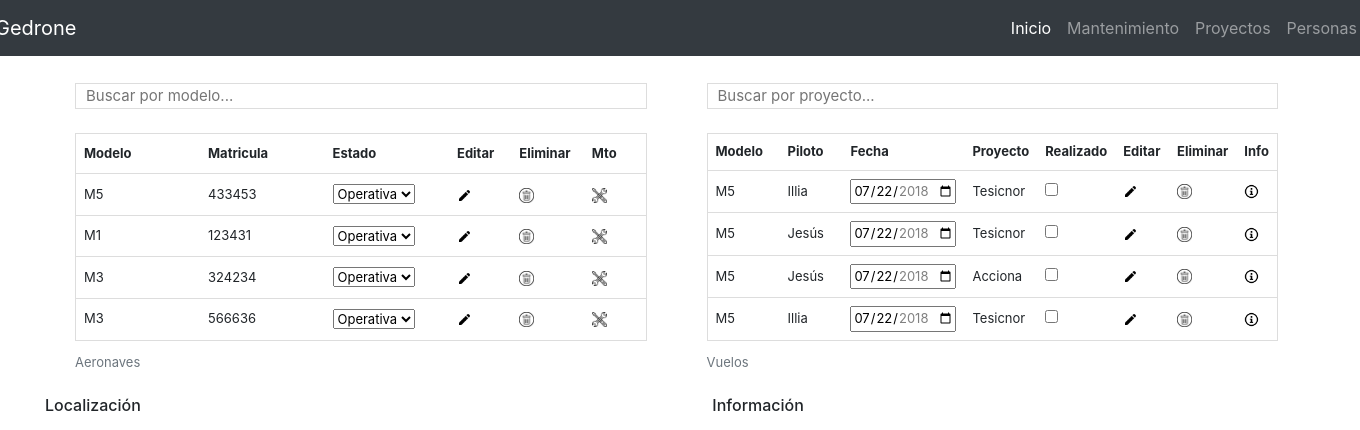
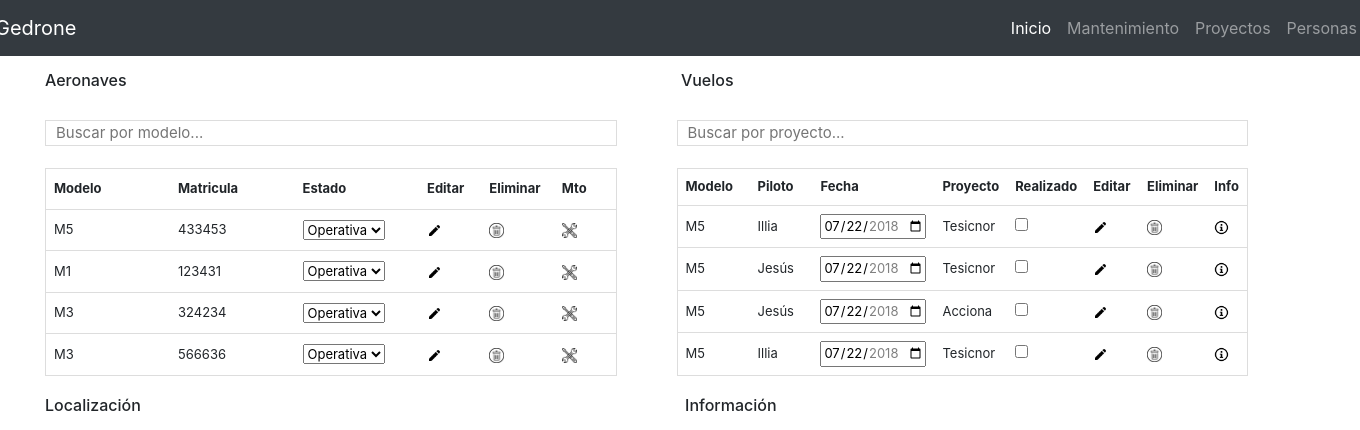
Before and after one commit to illianechesa/gedrone, a PHP site: page / in a window 1360 px wide. Shown: the top 430 px of the page. Run offline with PHP 8.4, Linux system fonts and the light colour scheme; some libraries are stand-ins or nearby versions.

Commit message:
change table title and resize some components
Signed-off-by: Illia Nechesa <nechesaillia@gmail.com>

```diff
--- a/css/style.css
+++ b/css/style.css
@@ -3,7 +3,7 @@
 }
 
 .row {
-    margin: 12px 30px /* Add some space below the input */
+    margin: 10px 30px /* Add some space below the input */
 }
 
 #inputProject, #inputModel {
--- a/index.html
+++ b/index.html
@@ -59,12 +59,16 @@
   <!-- Page Content -->
   <div class="main">
     <div class="row">
-      <input type="text" id="inputModel" onkeyup="searchModel()" placeholder="Buscar por modelo...">
+      <h6>Aeronaves</h6>
+      <h6 style="margin-left: 43.65%;">Vuelos</h6>
+    </div>
+    <div class="row">
+      <input style="margin-left: 0px;" type="text" id="inputModel" onkeyup="searchModel()"
+        placeholder="Buscar por modelo...">
       <input type="text" id="inputProject" onkeyup="searchProject()" placeholder="Buscar por proyecto...">
     </div>
     <div class="row">
-      <table id="aeronaves">
-        <caption>Aeronaves</caption>
+      <table style="margin-left: 0px;" id="aeronaves">
         <tr class="header">
           <th style="width:20%;">Modelo</th>
           <th style="width:20%;">Matricula</th>
@@ -127,7 +131,6 @@
         </tr>
       </table>
       <table id="vuelos">
-        <caption>Vuelos</caption>
         <tr class="header">
           <th style="width:20%;">Modelo</th>
           <th style="width:20%;">Piloto</th>
@@ -188,9 +191,9 @@
         </tr>
       </table>
     </div>
-    <div class="row">
+    <div class="row" style="margin-top: 20px;">
       <h6>Localización</h6>
-      <h6 style="margin-left: 45%;">Información</h6>
+      <h6 style="margin-left: 42.85%;">Información</h6>
     </div>
     <div class="row">
       <div id="googleMap" style="width:45%;height:250px;"></div>
@@ -203,7 +206,7 @@
           var map = new google.maps.Map(document.getElementById("googleMap"), mapProp);
         }
       </script>
-      <div id="informacion" style="margin-left: 90px;">
+      <div id="informacion" style="margin-left: 60px;">
         <strong>Equipo: </strong> Illia, Jesús <br />
         <strong>Tiempo inicio: </strong> 06/06/2020 8:02 AM <br />
         <strong>Tiempo final: </strong> 06/06/2020 8:16 AM <br />
```
